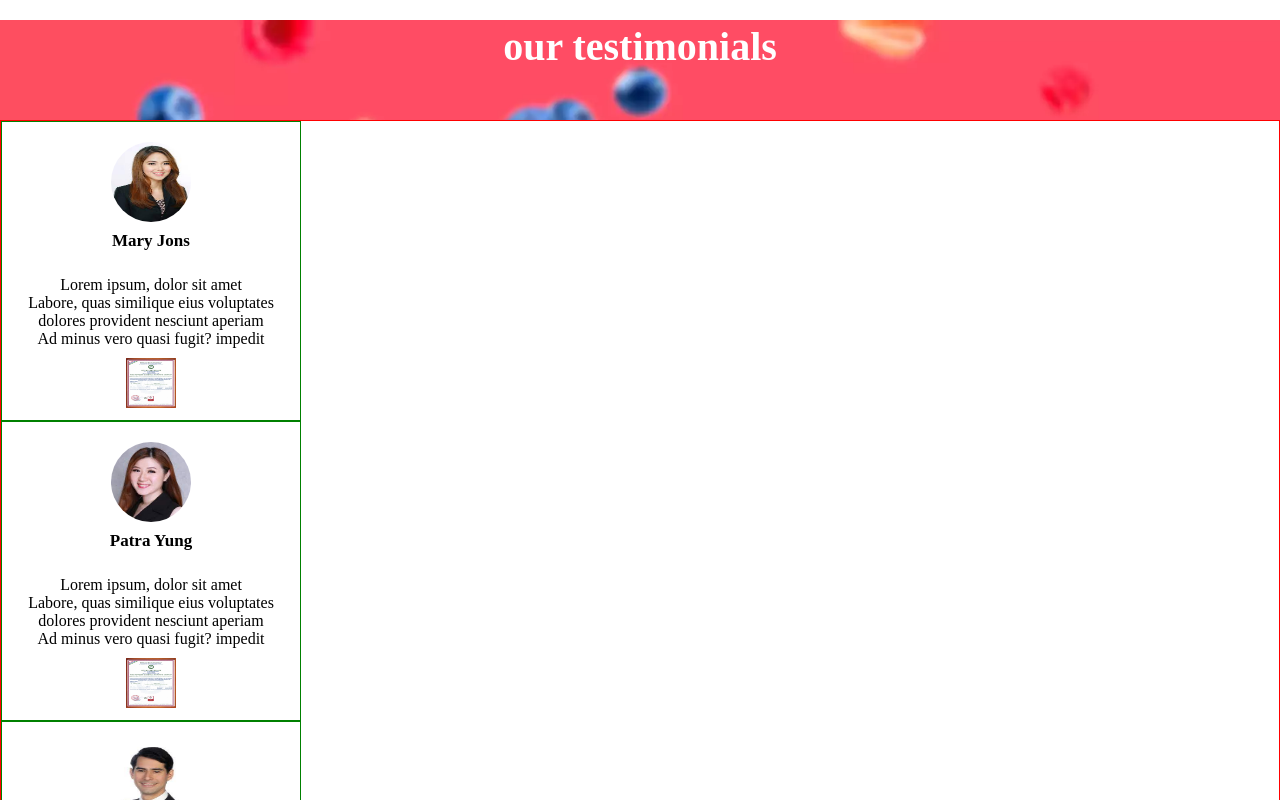
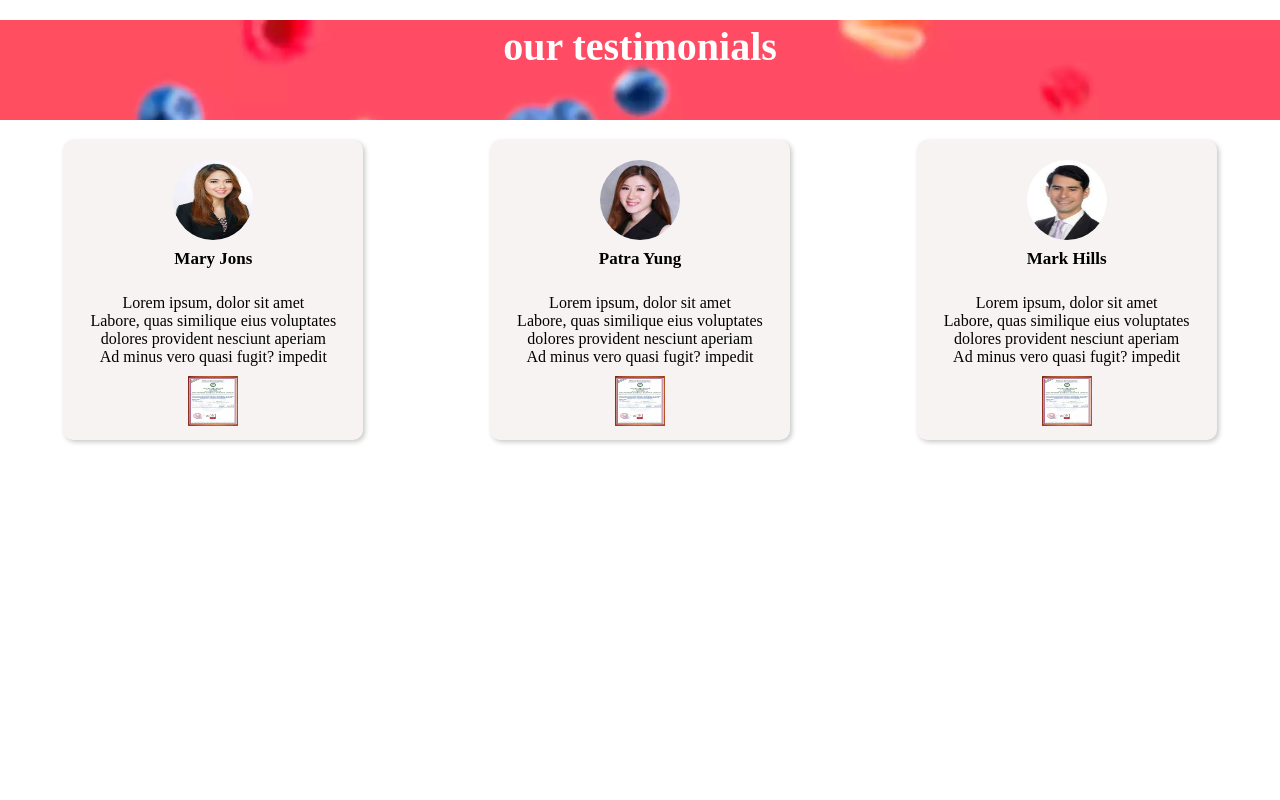
Before and after one commit to dantocome/first_react, a React (Vite) app: page / in a window 1280 px wide. Shown: the part 1040-1840 px from the top of the page. After the commit the page ends 1500 px from the top, so only its background shows below. Built offline with nearby package versions, Linux system fonts and the light colour scheme.

Commit message:
all added files

```diff
--- a/src/Home.css
+++ b/src/Home.css
@@ -200,8 +200,14 @@ h1{
     text-align: center;
     width: 300px;
     height: 300px;
-    border: 1px solid green;
+    background-color: rgb(248, 243, 243);
+    border-radius: 10px;
+    box-shadow: 2px 2px 5px rgb(198, 201, 198);
     padding: 20px;
+}
+.woman:hover{
+    transition: transform 2s;
+    transform: translateY(10px);
 }
 .imgb{
     text-align: center;
@@ -210,7 +216,11 @@ h1{
     border-radius: 100%;
 }
 .first{
-    border: 1px solid red;
+    display: flex;
+    align-items: center;
+    justify-content: space-around;
+    margin-top: 20px;
+    margin-bottom: 20px;
 }
 .ry{
     font-family: cursive;
```
